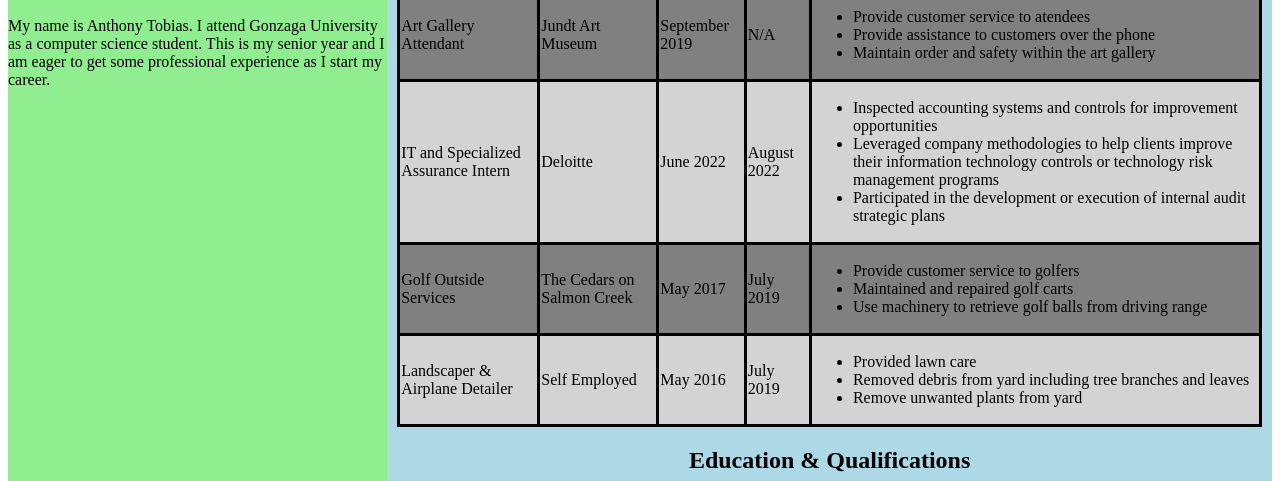
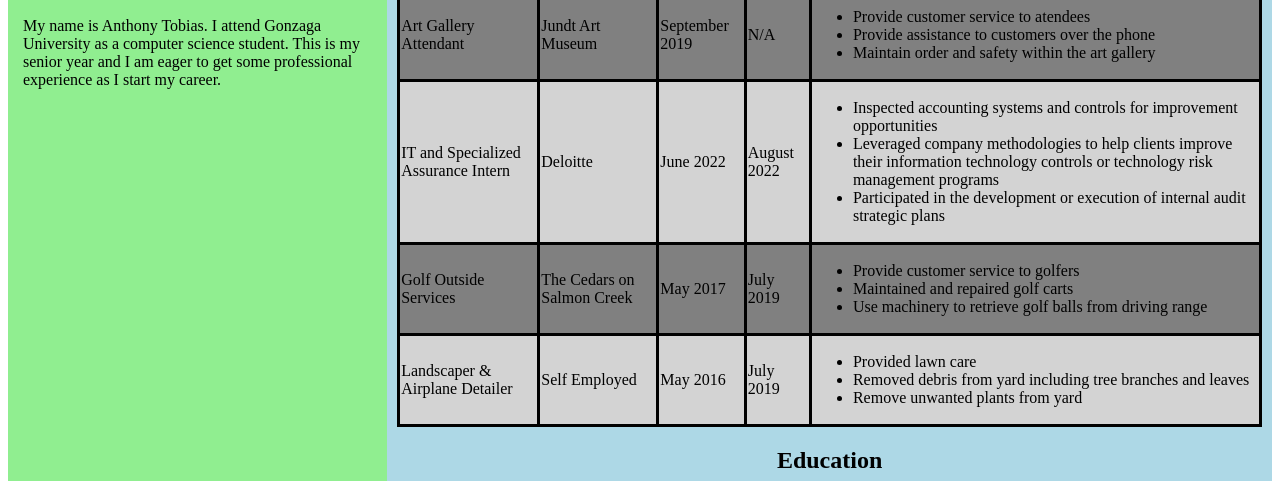
Before and after one commit to anttobias2/HW3, a plain HTML site: page docs/index.html in a window 1280 px wide. Shown: the part 471-952 px from the top of the page. Drawn offline with Linux system fonts and the light colour scheme.

Commit message:
finished product

```diff
--- a/docs/index.html
+++ b/docs/index.html
@@ -2,7 +2,8 @@
 Name: Anthony Tobias
 Class: CPSC332
 Assignment: HW3
-Last Modified: 10/2/2022
+Last Modified: 10/3/2022
+The only inline style that I used was in the Career Summary table
 -->
 
 <!DOCTYPE html>
@@ -35,6 +36,9 @@ Last Modified: 10/2/2022
         }
         .name{
             text-align: center;
+        }
+        .summary{
+            margin: 15px
         }
         h1{
             text-align: center;
@@ -81,10 +85,11 @@ Last Modified: 10/2/2022
 </head>
 
 <body>
+    <!--Here is my header that contains logo and links-->
     <nav class="header">
-        <div class="logo">
+        <div>
             <p>
-                <img src="zagLogo.jpg" alt="Gonzaga University Logo" style="height: 100px; width: 120px;">
+                <img src="zagLogo.jpg" alt="Gonzaga University Logo" class="logo">
             </p>
         </div>
         <div class="links">
@@ -108,12 +113,10 @@ Last Modified: 10/2/2022
             </p>
             <h1 class="name">Anthony Tobias</h1>
             <h2>Computer Science Student</h2>
-            <p>My name is Anthony Tobias. I attend Gonzaga University as a computer science student. This is my senior year and I am eager to get some professional experience as I start my career.</p>
+            <p class="summary">My name is Anthony Tobias. I attend Gonzaga University as a computer science student. This is my senior year and I am eager to get some professional experience as I start my career.</p>
         </section>
-        <!--Nav tag contains the intro and summary and picture-->
+
         <main class="body" >
-
-
         <!--Main tag that contains lots of the websites content-->
             <section id="coreskills" class="coreskills">
                 <p>
@@ -137,6 +140,7 @@ Last Modified: 10/2/2022
                 <h1>
                     Career Summary
                 </h1>
+                <!--Inline style used here to make the margin 10px rather than auto like the other tables-->
                 <table style="margin: 10px;">
                     <thead>
                         <tr>
@@ -224,7 +228,7 @@ Last Modified: 10/2/2022
 
             <section id="education">
                 <h1>
-                    Education & Qualifications
+                    Education
                 </h1>
                 <table>
                     <!--Table header-->
```
